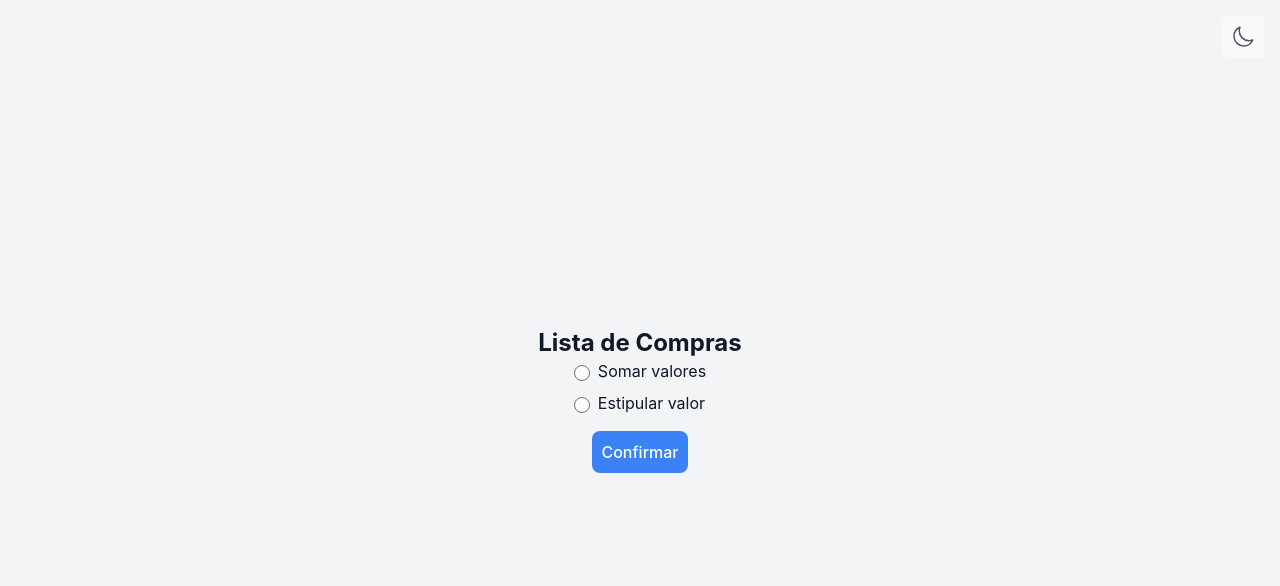
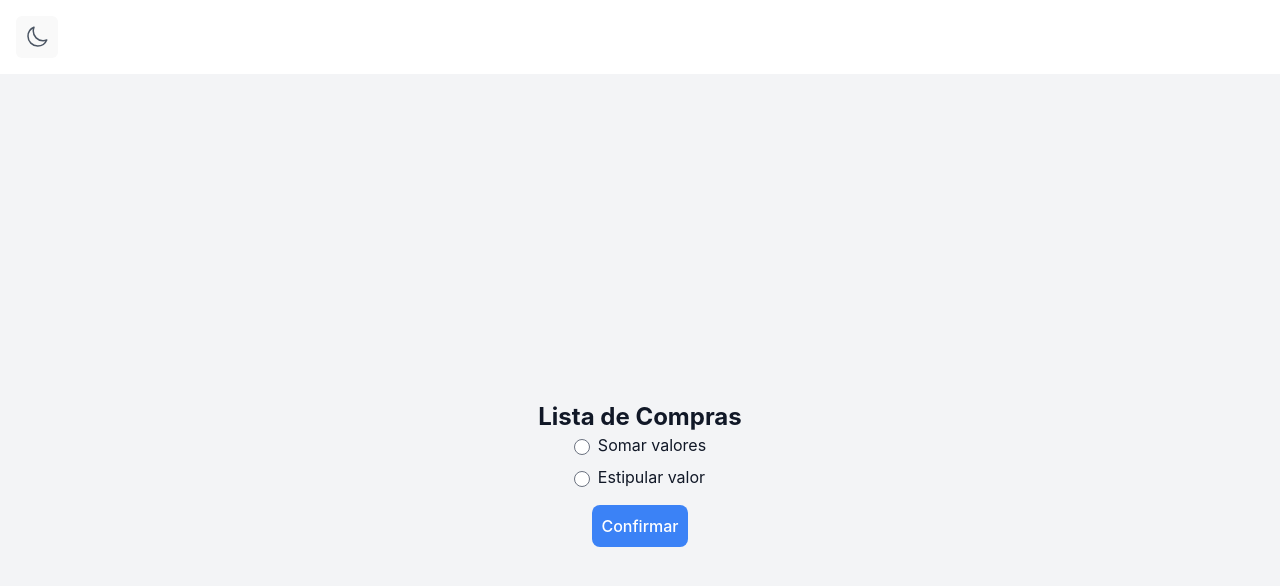
Before and after one commit to NosbaoJ92/listaCompras_React, a React (Vite) app: page / in a window 1280 px wide. Shown: the top 586 px of the page. Built offline with nearby package versions, Linux system fonts and the light colour scheme.

Commit message:
segundo commit

```diff
--- a/src/App.jsx
+++ b/src/App.jsx
@@ -19,7 +19,7 @@ const AppContent = () => {
 
   return (
     <div className={`h-dvh w-dvw overflow-auto relative ${modoNoturno ? 'bg-gray-900 text-gray-100' : 'bg-white text-gray-900'}`}>
-      <div className="flex absolute right-0 p-4">
+      <div className=" p-4">
         {/* <button
           onClick={toggleModoNoturno}
           className="p-2 rounded-md hover:bg-gray-200 dark:hover:bg-gray-700 transition"
```
